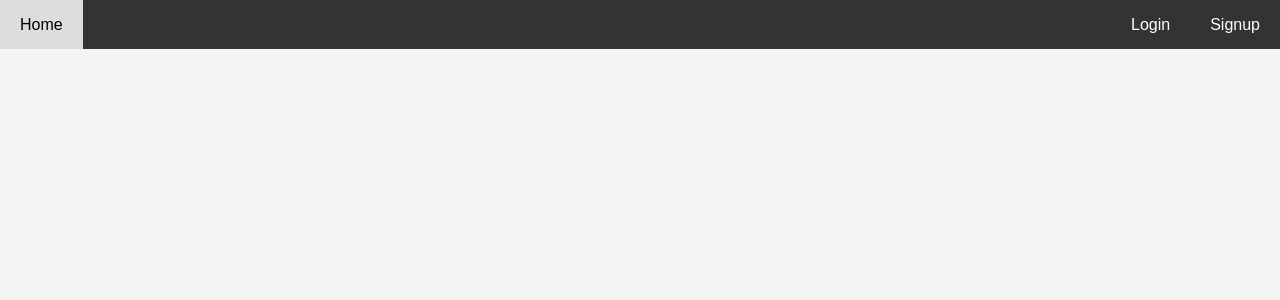
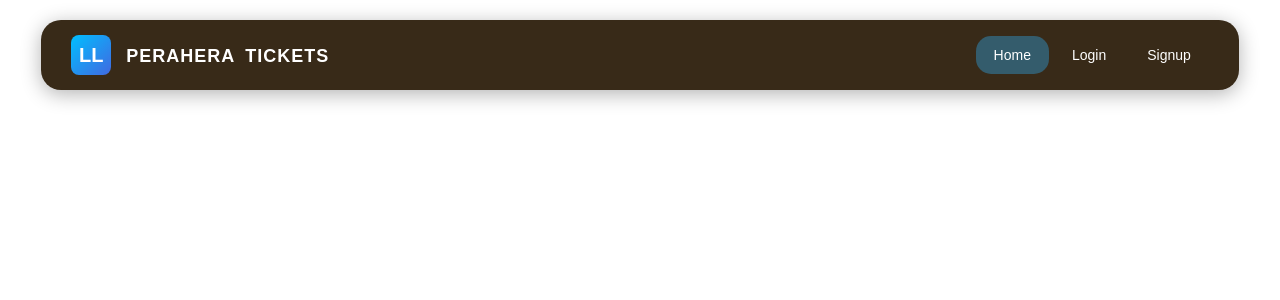
Before and after one commit to Aravinda-99/perahera_tickets, a PHP site: page /header.php in a window 1280 px wide. Shown: the top 300 px of the page. Run offline with PHP 8.4, Linux system fonts and the light colour scheme.

Commit message:
chnage header style

```diff
--- a/header.php
+++ b/header.php
@@ -8,37 +8,81 @@ require_once 'session.php';
     <meta charset="UTF-8">
     <meta name="viewport" content="width=device-width, initial-scale=1.0">
     <style>
-        body {
+        /* --- Navbar and Body Styles (පැරණි ඒවාමයි) --- */
+        .navbar {
             font-family: 'Noto Sans Sinhala', sans-serif;
-            padding: 0;
-            margin: 0;
-            background-color: #f4f4f4;
+            background-color:rgb(56, 42, 24);
+            overflow: hidden;
+            width: 90%;
+            max-width: 1200px;
+            margin: 20px auto;
+            position: relative;
+            display: flex;
+            justify-content: space-between;
+            align-items: center;
+            padding: 15px 30px;
+            border-radius: 20px;
+            backdrop-filter: blur(10px);
+            box-shadow: 0 4px 20px rgba(0,0,0,0.3);
         }
-        .navbar {
-            background-color: #333333;
-            overflow: hidden;
+        .navbar .logo {
+            display: flex;
+            align-items: center;
+            gap: 15px;
         }
-        .navbar a {
-            float: left;
+        .navbar .logo-icon {
+            width: 40px;
+            height: 40px;
+            background: linear-gradient(135deg, #00bfff, #4169e1);
+            border-radius: 8px;
+            display: flex;
+            align-items: center;
+            justify-content: center;
+            font-size: 20px;
+            color: white;
+            font-weight: bold;
+        }
+        .navbar .logo-text {
+            font-size: 18px;
+            font-weight: 600;
+            color: white;
+            letter-spacing: 1px;
+            text-transform: uppercase;
+        }
+        .navbar .nav-links {
+            display: flex;
+            gap: 5px;
+        }
+        .navbar .nav-links a {
             display: block;
             color: white;
             text-align: center;
-            padding: 14px 20px;
+            padding: 10px 18px;
             text-decoration: none;
+            transition: all 0.3s ease;
+            border-radius: 15px;
+            font-weight: 500;
+            font-size: 14px;
         }
-        .navbar a:hover {
-            background-color: #ddd;
-            color: black;
+        .navbar .nav-links a:hover,
+        .navbar .nav-links a.active {
+            background-color: #345c6c;
+            color: white;
         }
         .navbar .right {
-            float: right;
+            display: flex;
+            align-items: center;
         }
     </style>
 </head>
 <body>
 <div class="navbar">
-    <a href="index.php">Home</a>
-    <div class="right">
+        <div class="logo">
+            <div class="logo-icon">LL</div>
+            <div class="logo-text">PERAHERA TICKETS</div>
+        </div>
+        <div class="nav-links">
+            <a href="index.php" class="active">Home</a>
             <?php if (isset($_SESSION['user_id'])): ?>
                 <a href="profile.php">My Profile</a>
                 <a href="logout.php">Logout</a>
@@ -47,5 +91,6 @@ require_once 'session.php';
                 <a href="signup.php">Signup</a>
             <?php endif; ?>
         </div>
-</div></body>
+    </div>
+</body>
 </html>
--- a/profile.php
+++ b/profile.php
@@ -44,7 +44,11 @@ $result = $stmt->get_result();
         /* Your CSS styles are correct, no changes needed here */
         body {
             font-family: 'Noto Sans Sinhala', sans-serif;
-            background-color: #FAF7F0;
+            background-image: url('assets/images/perahera2.jpg');
+            background-size: cover;
+            background-position: center;
+            background-repeat: no-repeat;
+            background-attachment: fixed;
             color: #333;
             line-height: 1.6;
             margin: 0;
```
Also changed, not shown: booking_form.php (+55 -18 lines). Lines whose indentation alone changed are shown as unchanged.
